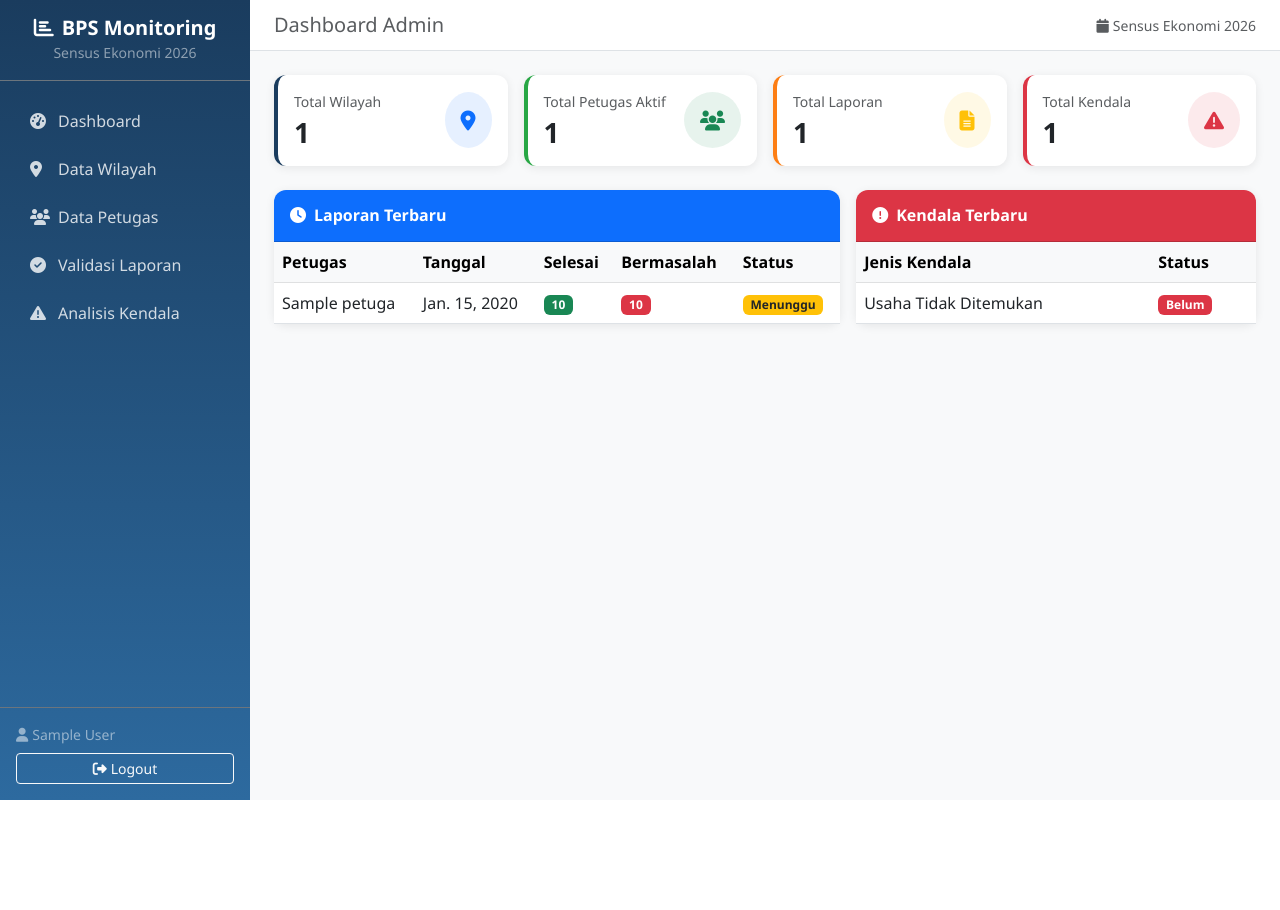
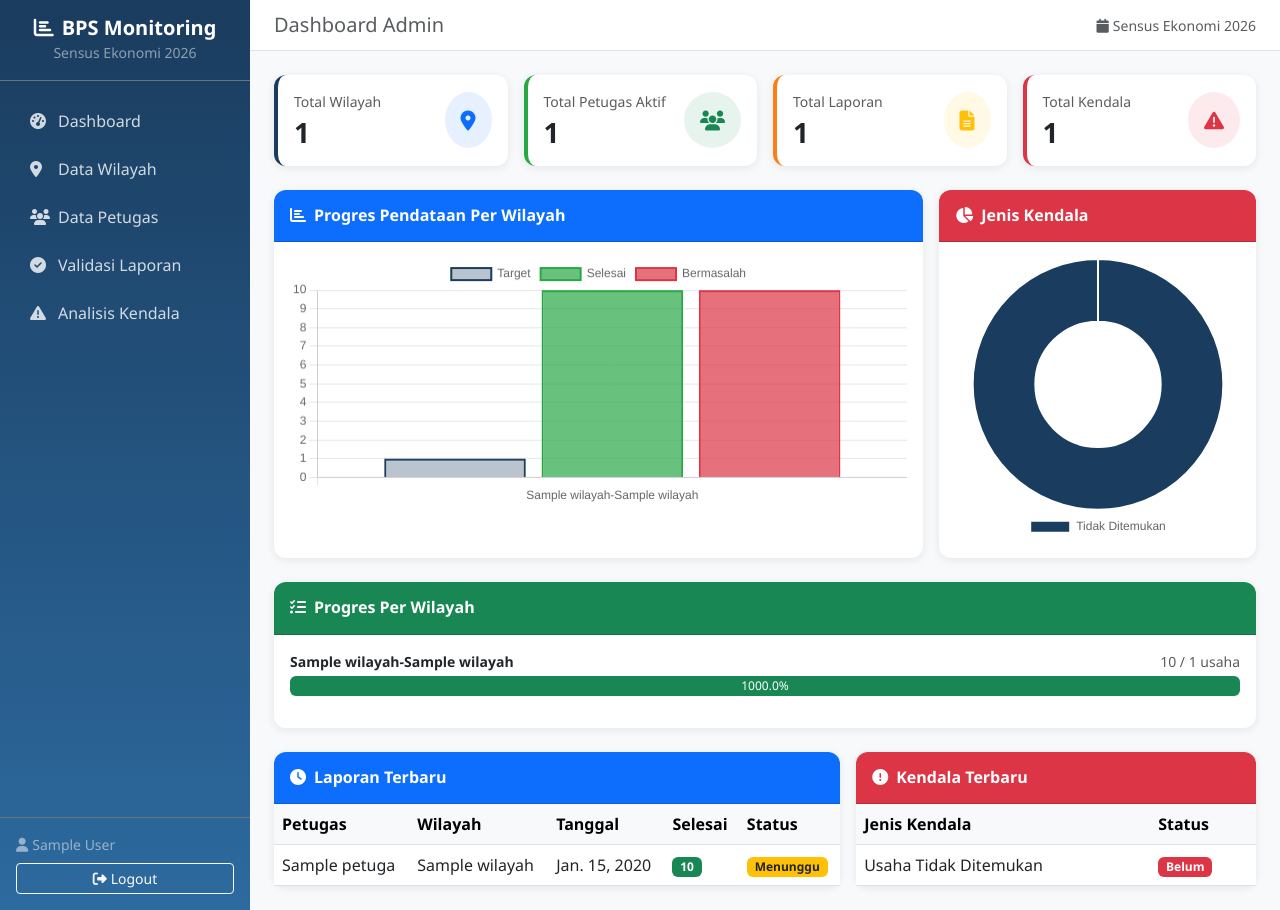
Before and after one commit to juliafederovas/Monitoring-Sensus-Ekonomi-BPS-Tulungagung, a Django app: page /dashboard/admin/ in a window 1280 px wide. Before the commit the page ends 800 px from the top, so only its background shows below. Run offline with Django 5.2, Linux system fonts and the light colour scheme; a user stored in the database is signed in; tables that the repository leaves empty hold one stand-in row (values such as "Sample post").

Commit message:
Tambah grafik dan progres bar di dashboard admin

```diff
--- a/dashboard/views.py
+++ b/dashboard/views.py
@@ -14,12 +14,69 @@ def redirect_dashboard(request):
 
 @login_required
 def dashboard_admin(request):
+    from wilayah.models import Wilayah
+    from sensus.models import SensusEkonomi
+    from django.db.models import Sum
+
     total_wilayah = Wilayah.objects.count()
     total_petugas = Petugas.objects.filter(status_aktif=True).count()
     total_laporan = ProgresHarian.objects.count()
     total_kendala = Kendala.objects.count()
     laporan_terbaru = ProgresHarian.objects.order_by('-created_at')[:5]
     kendala_terbaru = Kendala.objects.order_by('-created_at')[:5]
+
+    # Data untuk grafik progres per wilayah
+    wilayah_list = Wilayah.objects.all()
+    grafik_labels = []
+    grafik_selesai = []
+    grafik_target = []
+    grafik_bermasalah = []
+
+    for w in wilayah_list:
+        total_selesai = ProgresHarian.objects.filter(
+            wilayah=w
+        ).aggregate(Sum('jumlah_selesai'))['jumlah_selesai__sum'] or 0
+
+        total_bermasalah = ProgresHarian.objects.filter(
+            wilayah=w
+        ).aggregate(Sum('jumlah_bermasalah'))['jumlah_bermasalah__sum'] or 0
+
+        grafik_labels.append(f"{w.nama_kecamatan}-{w.nama_kelurahan}")
+        grafik_selesai.append(total_selesai)
+        grafik_target.append(w.target_usaha)
+        grafik_bermasalah.append(total_bermasalah)
+
+    # Data untuk grafik jenis kendala
+    kendala_labels = []
+    kendala_data = []
+    jenis_list = [
+        ('tidak_ditemukan', 'Tidak Ditemukan'),
+        ('menolak', 'Pemilik Menolak'),
+        ('alamat_salah', 'Alamat Salah'),
+        ('tutup', 'Usaha Tutup'),
+        ('akses_jalan', 'Akses Jalan'),
+        ('cuaca', 'Cuaca'),
+        ('lainnya', 'Lainnya'),
+    ]
+    for kode, label in jenis_list:
+        jumlah = Kendala.objects.filter(jenis_kendala=kode).count()
+        if jumlah > 0:
+            kendala_labels.append(label)
+            kendala_data.append(jumlah)
+
+    # Progres bar per wilayah
+    progres_wilayah = []
+    for i, w in enumerate(wilayah_list):
+        target = grafik_target[i]
+        selesai = grafik_selesai[i]
+        persen = round((selesai / target * 100), 1) if target > 0 else 0
+        progres_wilayah.append({
+            'label': grafik_labels[i],
+            'selesai': selesai,
+            'target': target,
+            'persen': persen,
+        })
+
     context = {
         'total_wilayah': total_wilayah,
         'total_petugas': total_petugas,
@@ -27,6 +84,14 @@ def dashboard_admin(request):
         'total_kendala': total_kendala,
         'laporan_terbaru': laporan_terbaru,
         'kendala_terbaru': kendala_terbaru,
+        'grafik_labels': grafik_labels,
+        'grafik_selesai': grafik_selesai,
+        'grafik_target': grafik_target,
+        'grafik_bermasalah': grafik_bermasalah,
+        'kendala_labels': kendala_labels,
+        'kendala_data': kendala_data,
+        'progres_wilayah': progres_wilayah,
+        'wilayah_range': range(len(grafik_labels)),
     }
     return render(request, 'dashboard/admin.html', context)
 
--- a/templates/dashboard/admin.html
+++ b/templates/dashboard/admin.html
@@ -60,7 +60,69 @@
     </div>
 </div>
 
-<!-- Tabel Laporan Terbaru & Kendala Terbaru -->
+<!-- Grafik -->
+<div class="row g-3 mb-4">
+    <!-- Grafik Progres Per Wilayah -->
+    <div class="col-md-8">
+        <div class="card h-100">
+            <div class="card-header bg-primary text-white py-3">
+                <h6 class="mb-0 fw-bold">
+                    <i class="fas fa-chart-bar me-2"></i>Progres Pendataan Per Wilayah
+                </h6>
+            </div>
+            <div class="card-body">
+                <canvas id="grafikProgres" height="120"></canvas>
+            </div>
+        </div>
+    </div>
+    <!-- Grafik Jenis Kendala -->
+    <div class="col-md-4">
+        <div class="card h-100">
+            <div class="card-header bg-danger text-white py-3">
+                <h6 class="mb-0 fw-bold">
+                    <i class="fas fa-chart-pie me-2"></i>Jenis Kendala
+                </h6>
+            </div>
+            <div class="card-body d-flex align-items-center justify-content-center">
+                {% if kendala_data %}
+                <canvas id="grafikKendala"></canvas>
+                {% else %}
+                <p class="text-muted text-center">Belum ada data kendala</p>
+                {% endif %}
+            </div>
+        </div>
+    </div>
+</div>
+
+<!-- Progres Bar Per Wilayah -->
+<div class="card mb-4">
+    <div class="card-header bg-success text-white py-3">
+        <h6 class="mb-0 fw-bold">
+            <i class="fas fa-tasks me-2"></i>Progres Per Wilayah
+        </h6>
+    </div>
+    <div class="card-body">
+        {% for item in progres_wilayah %}
+        <div class="mb-3">
+            <div class="d-flex justify-content-between mb-1">
+                <span class="fw-semibold small">{{ item.label }}</span>
+                <span class="small text-muted">
+                    {{ item.selesai }} / {{ item.target }} usaha
+                </span>
+            </div>
+            <div class="progress" style="height: 20px;">
+                <div class="progress-bar bg-success" style="width: {{ item.persen }}%">
+                    {{ item.persen }}%
+                </div>
+            </div>
+        </div>
+        {% empty %}
+        <p class="text-muted text-center">Belum ada data progres</p>
+        {% endfor %}
+    </div>
+</div>
+
+<!-- Tabel Laporan & Kendala Terbaru -->
 <div class="row g-3">
     <div class="col-md-7">
         <div class="card">
@@ -75,9 +137,9 @@
                         <thead class="table-light">
                             <tr>
                                 <th>Petugas</th>
+                                <th>Wilayah</th>
                                 <th>Tanggal</th>
                                 <th>Selesai</th>
-                                <th>Bermasalah</th>
                                 <th>Status</th>
                             </tr>
                         </thead>
@@ -85,9 +147,9 @@
                             {% for laporan in laporan_terbaru %}
                             <tr>
                                 <td>{{ laporan.petugas.nama }}</td>
+                                <td>{{ laporan.wilayah.nama_kecamatan|default:"-" }}</td>
                                 <td>{{ laporan.tanggal_laporan }}</td>
                                 <td><span class="badge bg-success">{{ laporan.jumlah_selesai }}</span></td>
-                                <td><span class="badge bg-danger">{{ laporan.jumlah_bermasalah }}</span></td>
                                 <td>
                                     {% if laporan.status_validasi == 'menunggu' %}
                                     <span class="badge bg-warning text-dark">Menunggu</span>
@@ -148,3 +210,79 @@
     </div>
 </div>
 {% endblock %}
+
+{% block extra_js %}
+<script>
+// Data dari Django
+const labels = {{ grafik_labels|safe }};
+const dataSelesai = {{ grafik_selesai|safe }};
+const dataTarget = {{ grafik_target|safe }};
+const dataBermasalah = {{ grafik_bermasalah|safe }};
+
+// Grafik Progres Per Wilayah (Bar Chart)
+const ctxProgres = document.getElementById('grafikProgres').getContext('2d');
+new Chart(ctxProgres, {
+    type: 'bar',
+    data: {
+        labels: labels,
+        datasets: [
+            {
+                label: 'Target',
+                data: dataTarget,
+                backgroundColor: 'rgba(26, 60, 94, 0.3)',
+                borderColor: '#1a3c5e',
+                borderWidth: 2,
+            },
+            {
+                label: 'Selesai',
+                data: dataSelesai,
+                backgroundColor: 'rgba(40, 167, 69, 0.7)',
+                borderColor: '#28a745',
+                borderWidth: 2,
+            },
+            {
+                label: 'Bermasalah',
+                data: dataBermasalah,
+                backgroundColor: 'rgba(220, 53, 69, 0.7)',
+                borderColor: '#dc3545',
+                borderWidth: 2,
+            }
+        ]
+    },
+    options: {
+        responsive: true,
+        plugins: {
+            legend: { position: 'top' },
+            title: { display: false }
+        },
+        scales: {
+            y: { beginAtZero: true }
+        }
+    }
+});
+
+{% if kendala_data %}
+// Grafik Jenis Kendala (Pie Chart)
+const ctxKendala = document.getElementById('grafikKendala').getContext('2d');
+new Chart(ctxKendala, {
+    type: 'doughnut',
+    data: {
+        labels: {{ kendala_labels|safe }},
+        datasets: [{
+            data: {{ kendala_data|safe }},
+            backgroundColor: [
+                '#1a3c5e', '#28a745', '#dc3545',
+                '#fd7e14', '#6f42c1', '#20c997', '#ffc107'
+            ],
+        }]
+    },
+    options: {
+        responsive: true,
+        plugins: {
+            legend: { position: 'bottom' }
+        }
+    }
+});
+{% endif %}
+</script>
+{% endblock %}
```
